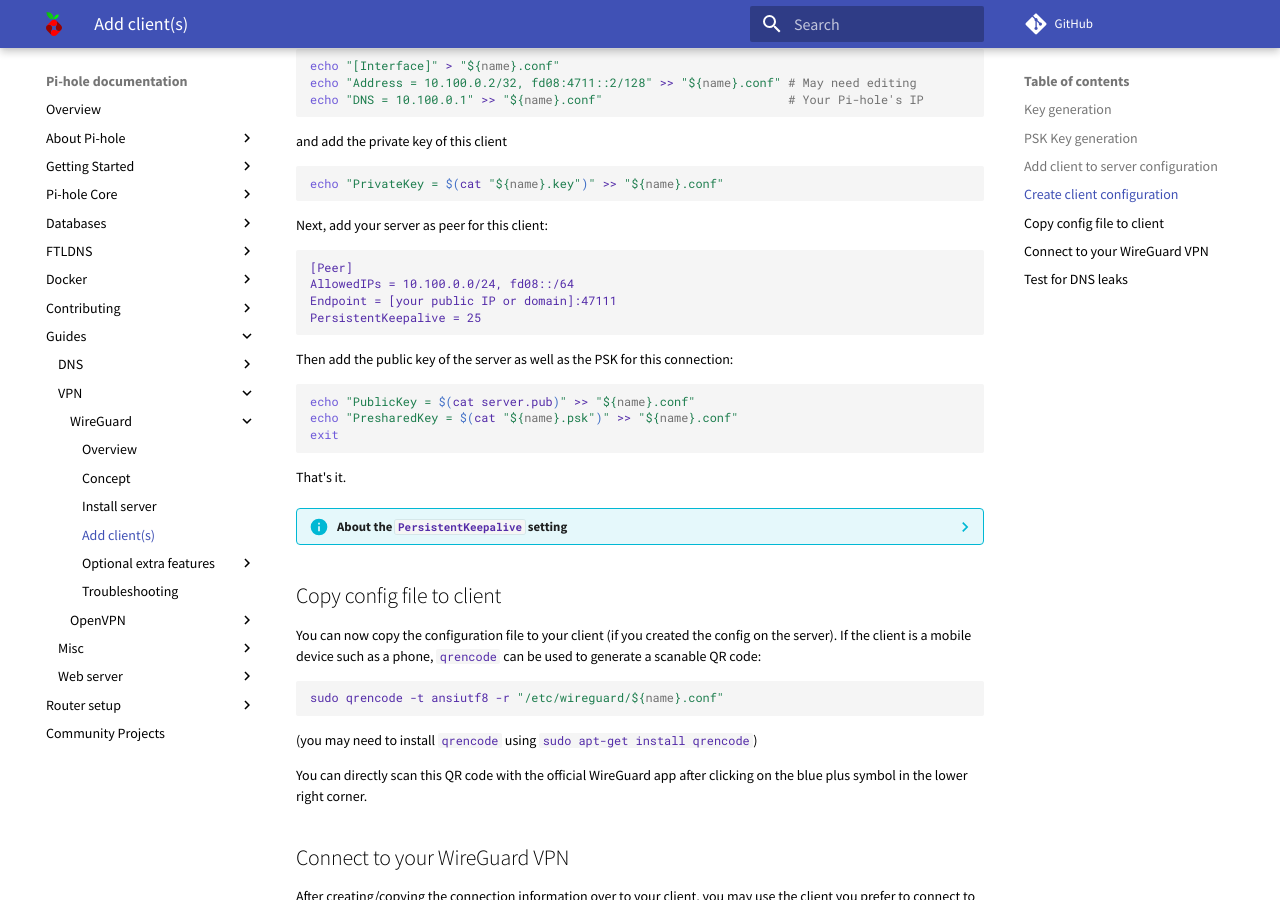
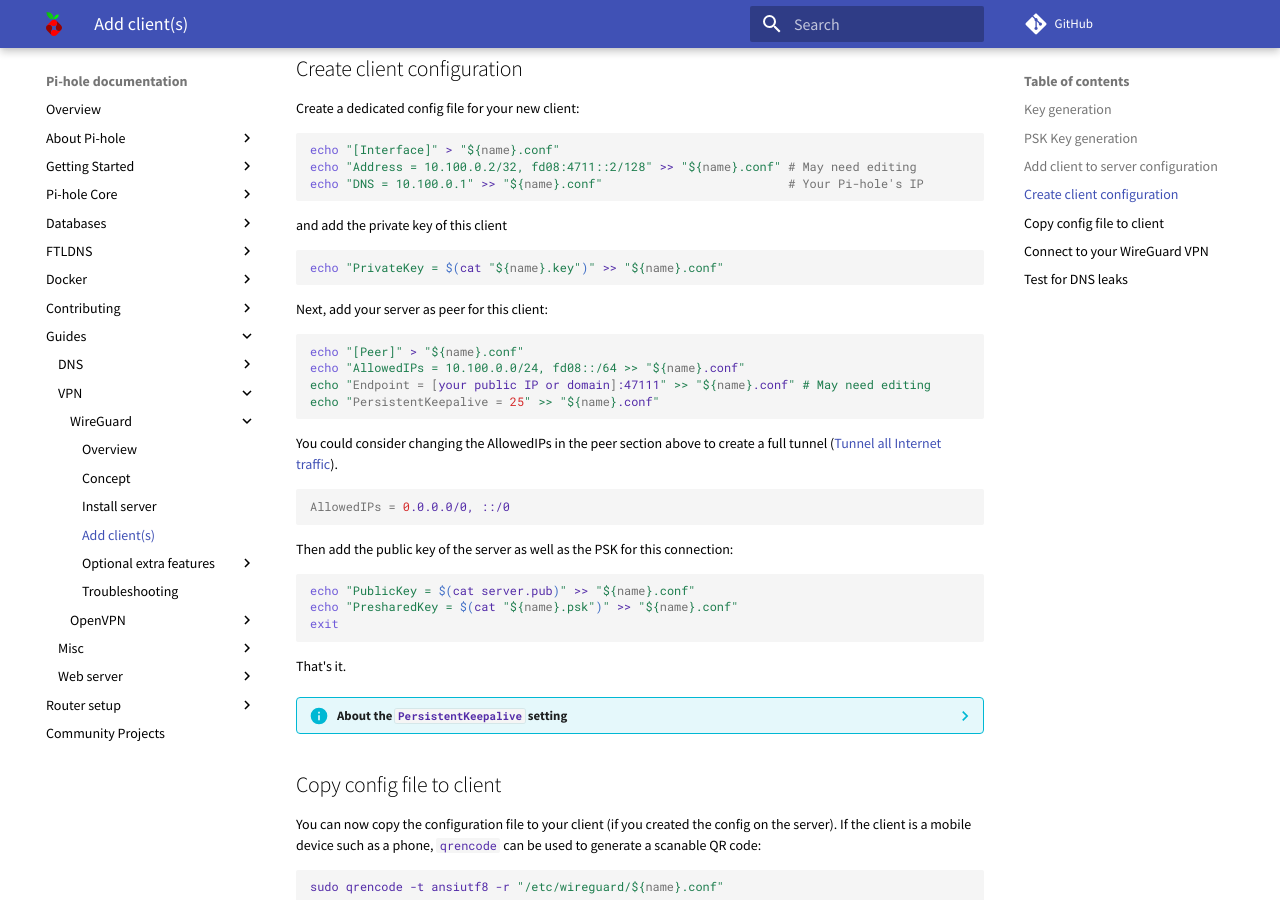
Before and after one commit to pi-hole/docs, an MkDocs documentation site: the page built from docs/guides/vpn/wireguard/client.md, in a window 1280 px wide and 900 px high, scrolled down 1823 px. Built offline with MkDocs 1.6.1 and Material for MkDocs 9.7.7, drawn with Linux system fonts in a browser that asks for light colours; comment, search, counter and statistics services are not loaded; some of the changed text lies outside the part shown.

Commit message:
Update client.md
Tried to make some steps a bit more beginner proof.

````diff
--- a/docs/guides/vpn/wireguard/client.md
+++ b/docs/guides/vpn/wireguard/client.md
@@ -5,8 +5,10 @@
 For each new client, the following steps must be taken. For the sake of simplicity, we will create the config file on the server itself. This, however, means that you need to transfer the config file *securely* to your server as it contains the private key of your client. An alternative way of doing this is to generate the configuration locally on your client and add the necessary lines to your server's configuration.
 
 <!-- markdownlint-disable code-block-style -->
+
 ??? info "All commands described below at once"
     ``` bash
+    #Be sure to shutdown your server before adding lines to /etc/wireguard/wg0.conf, else they will be overwritten.
     sudo -i
     cd /etc/wireguard
     umask 077
@@ -57,6 +59,12 @@
 ```
 
 ## Add client to server configuration
+
+Shutdown the server before making changes to the configuration file:
+
+``` bash
+wg-quick down wg0
+```
 
 Add the new client by running the command:
 
@@ -132,11 +140,17 @@
 
 Next, add your server as peer for this client:
 
-``` plain
-[Peer]
-AllowedIPs = 10.100.0.0/24, fd08::/64
-Endpoint = [your public IP or domain]:47111
-PersistentKeepalive = 25
+``` bash
+echo "[Peer]" > "${name}.conf"
+echo "AllowedIPs = 10.100.0.0/24, fd08::/64 >> "${name}.conf"
+echo "Endpoint = [your public IP or domain]:47111" >> "${name}.conf" # May need editing
+echo "PersistentKeepalive = 25" >> "${name}.conf"
+```
+
+You could consider changing the AllowedIPs in the peer section above to create a full tunnel ([Tunnel all Internet traffic](route-everything.md)).
+
+```bash
+AllowedIPs = 0.0.0.0/0, ::/0
 ```
 
 Then add the public key of the server as well as the PSK for this connection:
````
